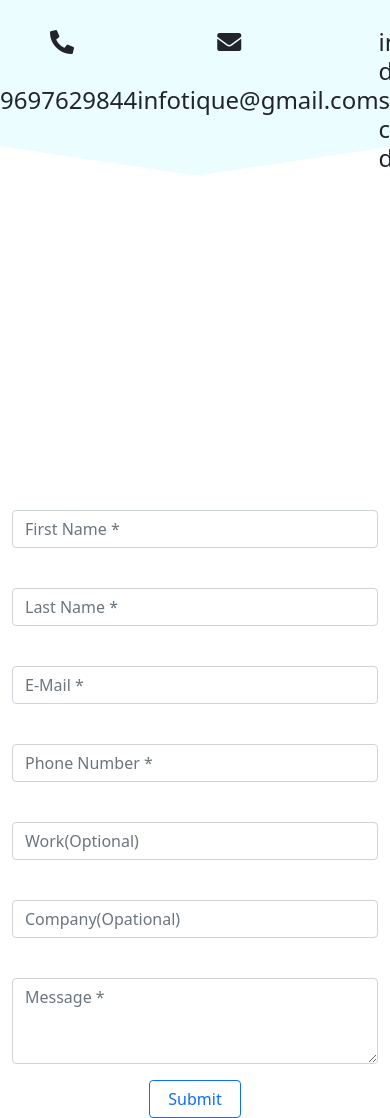
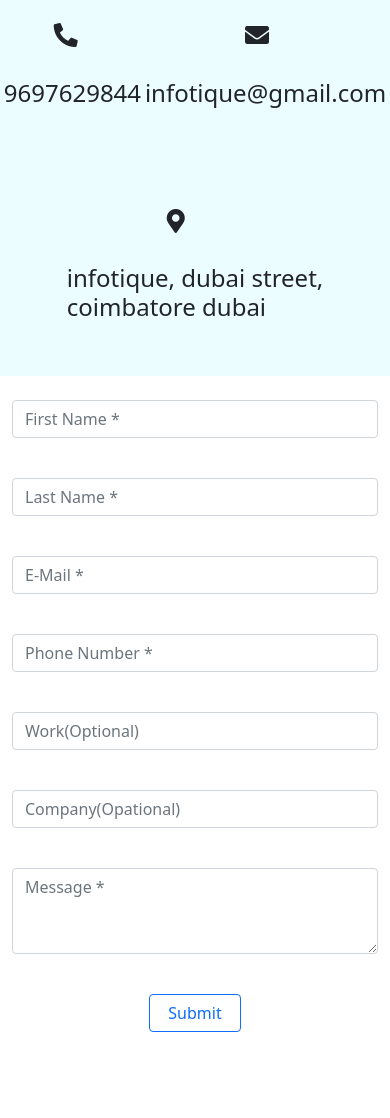
Before and after one commit to Lipika0-531/nakshatra-official, a Django app: page /app/contact in a window 390 px wide; the page is wider, and only the part inside the window is pictured. Shown: the part 358-1476 px from the top of that part. After the commit the page ends 1390 px from the top of that part, so only its background shows below. Run offline with Django 3.2, Linux system fonts and the light colour scheme; some libraries are stand-ins or nearby versions.

Commit message:
7:33 july 7

```diff
--- a/templates/app/assets/contact.css
+++ b/templates/app/assets/contact.css
@@ -6,7 +6,7 @@
     justify-content: flex-start;
     align-items: center;
     flex-direction: column;
-    min-height: 100vh;
+    min-height: 75vh;
   }
   .one h3{
     font-size: 1.5rem;
@@ -15,7 +15,7 @@
     padding-left: 50px;
   }
   .en{
-    padding-left: 80px;
+    padding-left: 100px;
   }
   .bg-top img {
     height: 40vh;
@@ -24,15 +24,12 @@
   }
   .bg-middle {
     display: flex;
-    justify-content: space-around;
+    justify-content: space-evenly;
     align-items:center;
-    background-image: url("svg/triangle.svg");
-    background-position: center;
-    background-repeat: no-repeat;
-    background-size: cover;
     height: 300px;
     width: 100%;
     margin-top: -4px;
+    background-color: #ECFDFF;
   }
 
   @media (max-width: 1200px) {
@@ -42,6 +39,7 @@
   }
   @media (max-width: 768px) {
     .bg-middle {
-      height: 200px;
+      height: 400px;
+      flex-wrap: wrap;
     }
   }
--- a/templates/app/assets/login.css
+++ b/templates/app/assets/login.css
@@ -375,6 +375,10 @@
   }
 }
 
+.forgot-pass a{
+  text-decoration: none;
+}
+
 .pad {
   margin: 15px;
 }
--- a/templates/app/contact.html
+++ b/templates/app/contact.html
@@ -18,7 +18,7 @@
     <div class=bg-top>
       <img src='https://cdn.discordapp.com/attachments/830741919121408021/859859850916528168/dell.jpg'>
     </div>
-    <div class=bg-middle>
+    <div class="bg-middle">
       <div class="one">
         <h3><i class="fas fa-phone-alt"></i> <br> <br> 9697629844</h3>
       </div>
@@ -78,7 +78,7 @@
           <textarea class="form-control" id="message" rows="3" placeholder="Message *" required></textarea>
         </div>
       </div>
-      <div class="d-grid gap-2 col-3 mx-auto">
+      <div class="d-grid gap-2 col-3 mx-auto my-4">
         <button type="submit" class="btn btn-outline-primary">Submit</button>
       </div>
     </div>
--- a/templates/app/login.html
+++ b/templates/app/login.html
@@ -26,6 +26,7 @@
               <input type="password" placeholder="Password" />
             </div>
             <input type="submit" value="Login" class="buttons solid" />
+            <div class="forgot-pass"><a href="#">Forget password ?</a></div>
             <p class="social-text">Or Sign in with social platforms</p>
             <div class="social-media">
               <a href="#" class="social-icon">
@@ -61,6 +62,7 @@
               <input type="password" placeholder="Password" />
             </div>
             <input type="submit" class="buttons" value="Sign up" />
+
             <p class="social-text">Or Sign up with social platforms</p>
             <div class="social-media">
               <a href="#" class="social-icon">
```
